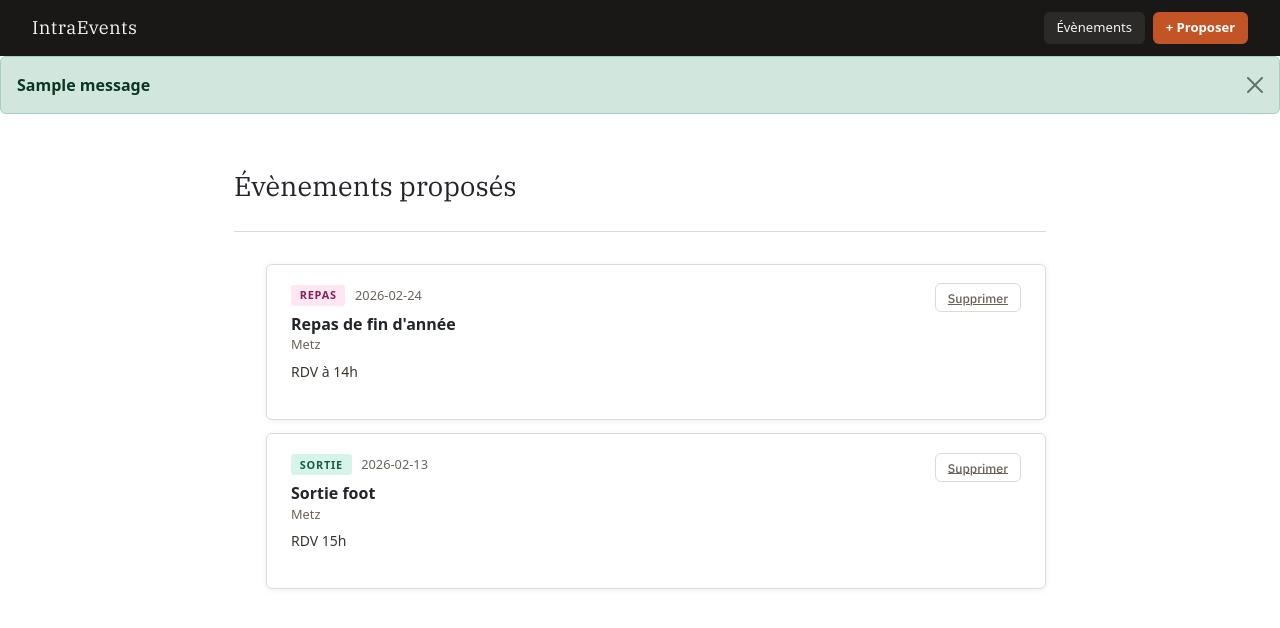
After one commit to Gay-Jeremy/Evaluation_Flask, a Flask app: page /accueil in a window 1280 px wide. The commit adds this page. Shown: the top 628 px of the page. Run offline with Flask 3, Linux system fonts and the light colour scheme; one stand-in notice (Sample message) is shown.

Commit message:
ajout suppression des événements + message flash

```diff
--- a/app.py
+++ b/app.py
@@ -17,7 +17,7 @@ class HistoryEntry(db.Model) :
     id = db.Column(db.Integer, primary_key = True)
     titre = db.Column(db.Text, nullable = False)
     type = db.Column(db.Text, nullable = False)
-    date = db.Column(db.DateTime, nullable = False)
+    date = db.Column(db.Date, nullable = False)
     lieu = db.Column(db.Text, nullable = False)
     description = db.Column(db.Text, nullable = False)
 
@@ -28,8 +28,15 @@ with app.app_context():
     db.create_all()
 
 
-@app.route("/", methods = ["GET", "POST"])
-def formulaire ():
+@app.route ("/accueil")
+def accueil():
+    evenements = HistoryEntry.query.all()
+    return render_template("index.html", evenements = evenements)
+
+
+
+@app.route("/ajouter", methods = ["GET", "POST"])
+def formulaire():
 
     titre = ""
     type = ""
@@ -58,11 +65,23 @@ def formulaire ():
         db.session.add(entry)
         db.session.commit()
 
-        return redirect (url_for("formulaire"))
+        flash("Événement enregistré avec succès.", "success")
+        return redirect(url_for("formulaire"))
 
-    else :
-        return render_template("ajouter.html")
 
+    return render_template("ajouter.html")
+
+
+@app.route("/evenements/<int:evenement_id>/supprimer")
+def delete_history(evenement_id):
+
+    entry = HistoryEntry.query.get(evenement_id)
+
+    db.session.delete(entry)
+    db.session.commit()
+
+    flash("Entrée d'historique supprimée avec succès.", "success")
+    return redirect(url_for("accueil"))
 
 if __name__ == "__main__":
     app.run(debug=True)
--- a/static/style.css
+++ b/static/style.css
@@ -1,5 +1,5 @@
 /* ──────────────────────────────────────────
-   style.css — IntraEvents
+  style.css — IntraEvents
    ────────────────────────────────────────── */
 
 @import url('https://fonts.googleapis.com/css2?family=IBM+Plex+Sans:wght@300;400;500;600&family=IBM+Plex+Serif:ital,wght@0,400;1,400&display=swap');
--- /dev/null
+++ b/templates/flash.html
@@ -0,0 +1,10 @@
+{% with messages = get_flashed_messages(with_categories=true) %}
+    {% if messages %}
+        {% for category, message in messages %}
+        <div class="alert alert-{{ category }} alert-dismissible fade show" role="alert">
+        <strong>{{ message }}</strong>
+        <button type="button" class="btn-close" data-bs-dismiss="alert" aria-label="Close"></button>
+        </div>
+        {% endfor %}
+    {% endif %}
+{% endwith %}
--- a/templates/index.html
+++ b/templates/index.html
@@ -5,26 +5,25 @@
   <meta name="viewport" content="width=device-width, initial-scale=1.0"/>
   <title>IntraEvents — Accueil</title>
   <link rel="stylesheet" href="/static/style.css"/>
+  <link href="https://cdn.jsdelivr.net/npm/bootstrap@5.3.2/dist/css/bootstrap.min.css" rel="stylesheet">
 </head>
 <body>
 
   <header>
     <div class="logo">IntraEvents</div>
     <nav>
-      <a href="index.html" class="active">Évènements</a>
-      <a href="ajouter.html" class="btn-nav">+ Proposer</a>
+      <a href="{{ url_for('accueil') }}"class="active">Évènements</a>
+      <a href="{{ url_for('formulaire') }}" class="btn-nav">+ Proposer</a>
     </nav>
   </header>
-
+  {% include "flash.html" %}
   <main>
 
     <div class="page-top">
       <h1>Évènements proposés</h1>
-      <span class="badge-count">{{ evenements | length }} proposition{{ 's' if evenements | length > 1 else '' }}</span>
     </div>
 
     <ul class="event-list">
-
       {% for evenement in evenements %}
       <li class="event-card">
         <div class="card-info">
@@ -33,14 +32,11 @@
             <span class="card-date">{{ evenement.date }}</span>
           </div>
           <h2 class="card-title">{{ evenement.titre }}</h2>
-          <p class="card-place">📍 {{ evenement.lieu }}</p>
+          <p class="card-place">{{ evenement.lieu }}</p>
           <p class="card-desc">{{ evenement.description }}</p>
-          <p class="card-submitted">Proposé le {{ evenement.date_soumission }}</p>
         </div>
         <div class="card-actions">
-          <form action="/evenements/{{ evenement.id }}/supprimer" method="POST">
-            <button type="submit" class="btn-delete">Supprimer</button>
-          </form>
+          <a href="{{ url_for('delete_history', evenement_id = evenement.id )}}" class="btn-delete">Supprimer</a>
         </div>
       </li>
       {% endfor %}
@@ -48,6 +44,6 @@
     </ul>
 
   </main>
-
+  <script src="https://cdn.jsdelivr.net/npm/bootstrap@5.3.2/dist/js/bootstrap.bundle.min.js"></script>
 </body>
 </html>
```
Also changed, not shown: templates/ajouter.html (+5 -4 lines), instance/evenements.db.
